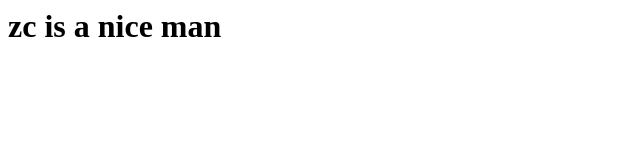
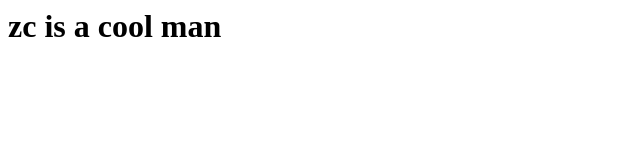
Before and after one commit to zhangcheng1028/zc, a plain HTML site: page index.html in a window 1280 px wide. Shown: the full height of the page, 0-640 px from the left. Drawn offline with Linux system fonts and the light colour scheme.

Commit message:
index.html1.2

```diff
--- a/index.html
+++ b/index.html
@@ -1 +1 @@
-<h1>zc is a nice man</h1>
+<h1>zc is a cool man</h1>
```
